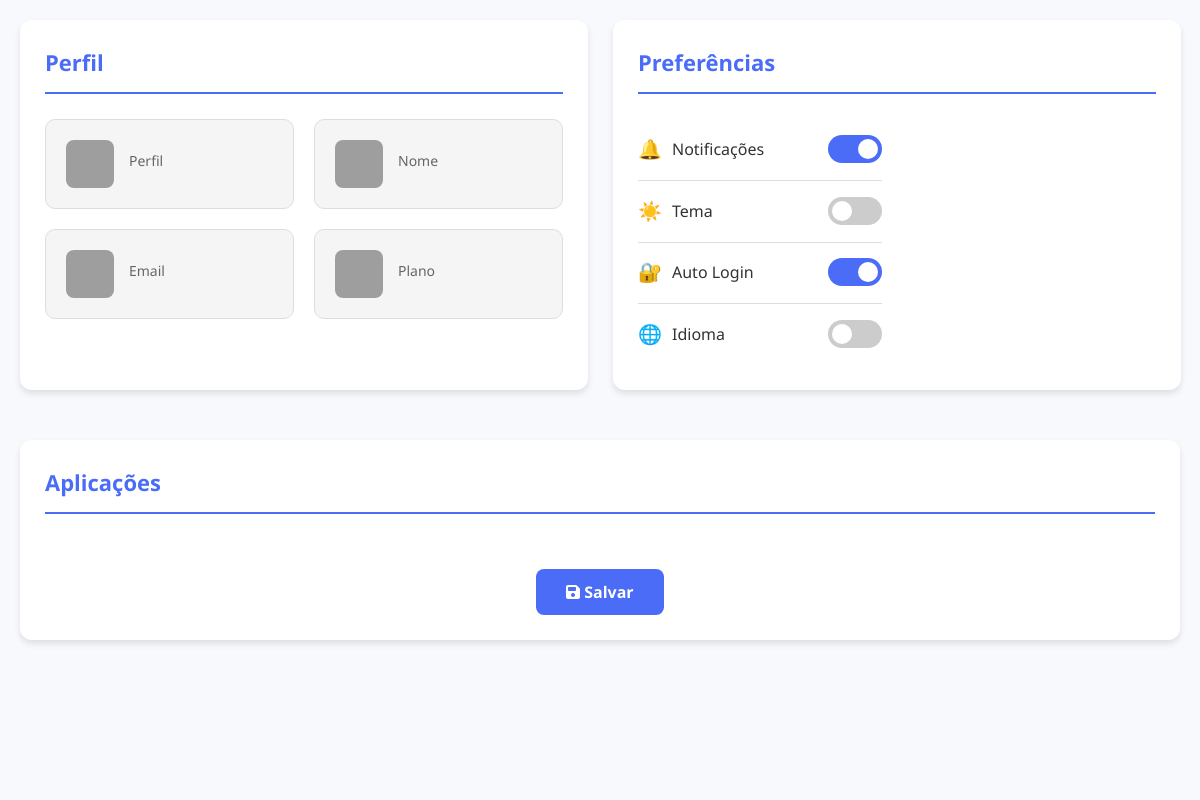
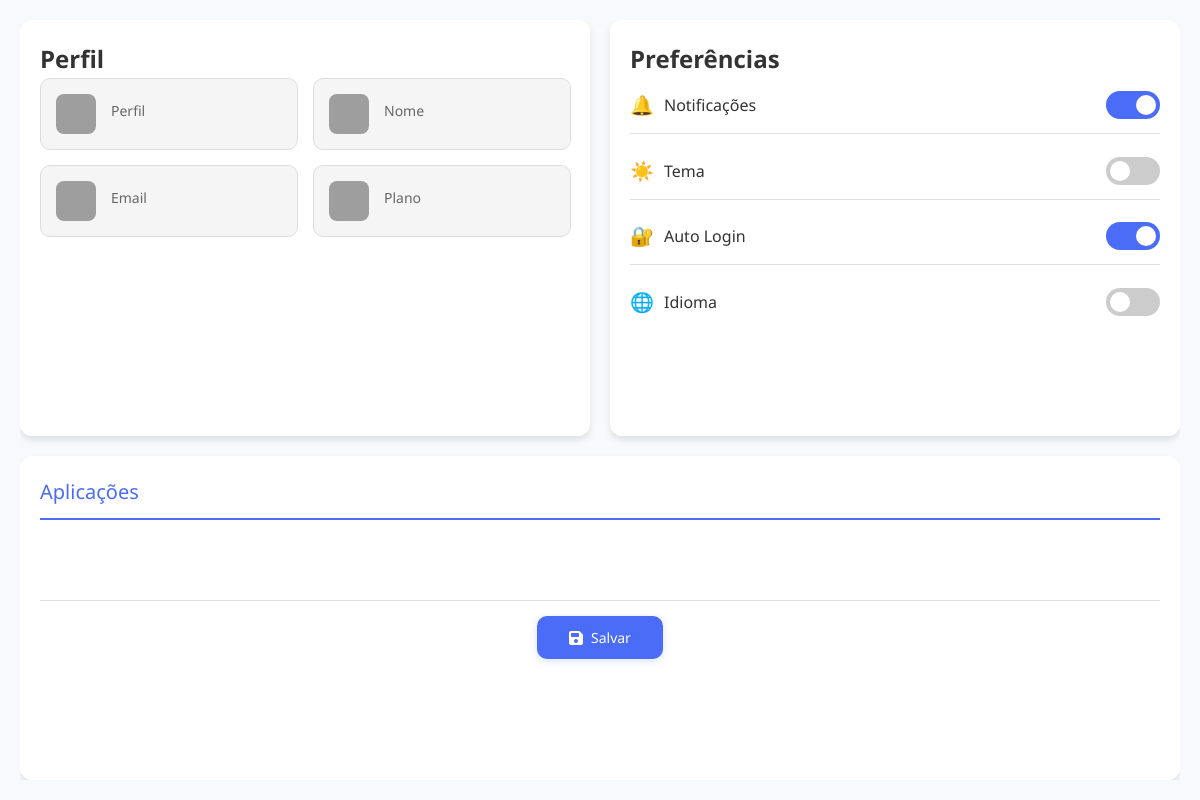
Before and after one commit to CharlesSampaio-CRS/spacehub, an Electron app: page src/pages/settings/settings.html in a window 1200 px wide. Drawn offline with nearby package versions, Linux system fonts and the light colour scheme; some packages are replaced by stand-ins of ours; no server answers; grey boxes are pictures that could not be loaded; a script that the page names is missing.

Commit message:
fixed screen settings

```diff
--- a/src/pages/settings/style.css
+++ b/src/pages/settings/style.css
@@ -25,7 +25,9 @@ body {
   background-color: #f7f9fc;
   color: var(--text-color);
   line-height: 1.6;
-  min-height: 100vh;
+  height: 100vh;
+  margin: 0;
+  overflow: hidden;
 }
 
 body.dark-mode {
@@ -34,9 +36,10 @@ body.dark-mode {
 }
 
 .main-wrapper {
-  max-width: 1200px;
-  margin: 0 auto;
+  height: 100vh;
   padding: 20px;
+  display: flex;
+  flex-direction: column;
 }
 
 .page-header {
@@ -60,48 +63,49 @@ body.dark-mode {
 
 #content-container {
   display: grid;
-  grid-template-columns: repeat(auto-fit, minmax(300px, 1fr));
-  gap: 25px;
+  grid-template-columns: repeat(2, 1fr);
+  gap: 20px;
+  height: calc(100vh - 40px);
+  overflow: hidden;
 }
 
 .config-section {
   background: var(--card-bg);
   border-radius: 12px;
   box-shadow: var(--card-shadow);
-  padding: 25px;
-  margin-bottom: 25px;
-  transition: var(--transition);
+  padding: 20px;
+  display: flex;
+  flex-direction: column;
+  overflow: hidden;
 }
 
-.dark-mode .config-section {
-  background: var(--card-bg-dark);
-  box-shadow: 0 4px 6px rgba(0, 0, 0, 0.3);
+#profile-section {
+  grid-column: 1;
+  grid-row: 1;
 }
 
-.config-section h2 {
-  font-size: 22px;
-  margin-bottom: 25px;
-  padding-bottom: 12px;
-  border-bottom: 2px solid var(--primary-color);
-  color: var(--primary-color);
-  font-weight: 600;
+#preferences-section {
+  grid-column: 2;
+  grid-row: 1;
 }
 
-.dark-mode .config-section h2 {
-  color: #7c8cff;
-  border-bottom-color: #7c8cff;
+#applications-section {
+  grid-column: 1 / -1;
+  grid-row: 2;
+  overflow: auto;
 }
 
 .applications-list {
   display: grid;
-  grid-template-columns: repeat(auto-fill, minmax(220px, 1fr));
-  gap: 20px;
+  grid-template-columns: repeat(2, 1fr);
+  gap: 15px;
+  margin-bottom: 15px;
 }
 
 .application-card {
   background: var(--secondary-color);
   border-radius: 10px;
-  padding: 20px;
+  padding: 15px;
   transition: var(--transition);
   border: 1px solid var(--border-color);
 }
@@ -149,41 +153,205 @@ body.dark-mode {
   font-size: 16px;
 }
 
-/* Applications Section */
-#applications-section {
-  grid-column: span 2;
+.preferences-wrapper {
+  height: 100%;
+  overflow: auto;
+}
+
+#settings-panel {
+  display: flex;
+  flex-direction: column;
+  gap: 10px;
+}
+
+.setting-item {
+  display: flex;
+  justify-content: space-between;
+  align-items: center;
+  padding: 12px 0;
+  border-bottom: 1px solid var(--border-color);
+}
+
+.setting-item:last-child {
+  border-bottom: none;
+}
+
+.application-grid {
+  display: grid;
+  grid-template-columns: repeat(auto-fill, minmax(280px, 1fr));
+  gap: 20px;
+  overflow: auto;
+  padding: 10px;
+  margin: 10px 0;
 }
 
 .application-item {
   display: flex;
   justify-content: space-between;
   align-items: center;
-  padding: 15px 20px;
+  padding: 16px 20px;
   background: var(--secondary-color);
-  border-radius: 10px;
-  margin-bottom: 15px;
+  border-radius: 12px;
   transition: var(--transition);
   border: 1px solid var(--border-color);
 }
 
 .dark-mode .application-item {
   background: var(--card-bg-dark);
-  border-color: #4a4a4a;
+  border-color: #3a3a68;
 }
 
 .application-item:hover {
-  background: var(--hover-bg);
-  transform: translateX(5px);
+  transform: translateY(-2px);
+  box-shadow: 0 4px 8px rgba(0, 0, 0, 0.1);
 }
 
 .dark-mode .application-item:hover {
-  background: var(--hover-bg-dark);
+  box-shadow: 0 4px 8px rgba(0, 0, 0, 0.2);
 }
 
-.application-grid {
-  display: grid;
-  grid-template-columns: repeat(auto-fill, minmax(280px, 1fr));
-  gap: 20px;
+.application-info {
+  display: flex;
+  align-items: center;
+  gap: 15px;
+}
+
+.application-info img {
+  width: 40px;
+  height: 40px;
+  border-radius: 8px;
+  object-fit: cover;
+}
+
+.application-info p {
+  margin: 0;
+  font-size: 14px;
+  font-weight: 500;
+  color: var(--text-color);
+}
+
+.dark-mode .application-info p {
+  color: #f0f0f0;
+}
+
+.application-info p strong {
+  font-weight: 500;
+  display: block;
+  margin-bottom: 4px;
+  font-size: 15px;
+}
+
+.application-toggle {
+  margin-left: 15px;
+}
+
+.save-button-container {
+  margin-top: 20px;
+  padding: 15px 0;
+  border-top: 1px solid var(--border-color);
+  display: flex;
+  justify-content: center;
+}
+
+.dark-mode .save-button-container {
+  border-top-color: #3a3a68;
+}
+
+.save-button {
+  background: var(--primary-color);
+  color: white;
+  border: none;
+  padding: 12px 32px;
+  border-radius: 10px;
+  font-size: 14px;
+  font-weight: 500;
+  cursor: pointer;
+  transition: all 0.3s ease;
+  display: flex;
+  align-items: center;
+  gap: 8px;
+  box-shadow: 0 2px 8px rgba(74, 108, 247, 0.2);
+}
+
+.save-button:hover {
+  background: var(--primary-hover);
+  transform: translateY(-2px);
+  box-shadow: 0 4px 12px rgba(74, 108, 247, 0.3);
+}
+
+.save-button:active {
+  transform: translateY(0);
+  box-shadow: 0 2px 4px rgba(74, 108, 247, 0.2);
+}
+
+.save-button i {
+  font-size: 16px;
+  transition: transform 0.3s ease;
+}
+
+.save-button:hover i {
+  transform: scale(1.1);
+}
+
+.save-button:disabled {
+  background: #ccc;
+  cursor: not-allowed;
+  transform: none;
+  box-shadow: none;
+}
+
+.dark-mode .save-button {
+  box-shadow: 0 2px 8px rgba(74, 108, 247, 0.3);
+}
+
+.dark-mode .save-button:hover {
+  box-shadow: 0 4px 12px rgba(74, 108, 247, 0.4);
+}
+
+#applications-section h2 {
+  font-size: 20px;
+  margin-bottom: 20px;
+  padding-bottom: 10px;
+  border-bottom: 2px solid var(--primary-color);
+  color: var(--primary-color);
+  font-weight: 500;
+}
+
+.dark-mode #applications-section h2 {
+  color: #7c8cff;
+  border-bottom-color: #7c8cff;
+}
+
+/* Ajustes para modo escuro */
+.dark-mode .config-section {
+  background: var(--card-bg-dark);
+}
+
+.dark-mode .application-card {
+  background: var(--card-bg-dark);
+  border-color: #3a3a68;
+}
+
+/* Ajustes para scrollbar */
+.application-grid::-webkit-scrollbar,
+.preferences-wrapper::-webkit-scrollbar {
+  width: 8px;
+}
+
+.application-grid::-webkit-scrollbar-track,
+.preferences-wrapper::-webkit-scrollbar-track {
+  background: transparent;
+}
+
+.application-grid::-webkit-scrollbar-thumb,
+.preferences-wrapper::-webkit-scrollbar-thumb {
+  background: var(--text-secondary);
+  border-radius: 4px;
+}
+
+.application-grid::-webkit-scrollbar-thumb:hover,
+.preferences-wrapper::-webkit-scrollbar-thumb:hover {
+  background: var(--primary-color);
 }
 
 /* Toggle Switch */
@@ -236,22 +404,6 @@ input:checked + .slider:before {
   transform: translateX(26px);
 }
 
-.setting-item {
-  display: flex;
-  justify-content: space-between;
-  align-items: center;
-  padding: 15px 0;
-  border-bottom: 1px solid var(--border-color);
-}
-
-.dark-mode .setting-item {
-  border-bottom-color: #4a4a4a;
-}
-
-.setting-item:last-child {
-  border-bottom: none;
-}
-
 .setting-label {
   display: flex;
   align-items: center;
@@ -268,12 +420,6 @@ input:checked + .slider:before {
 
 .setting-item:hover .mode-icon {
   transform: scale(1.1);
-}
-
-.preferences-wrapper {
-  display: grid;
-  grid-template-columns: 1fr 1fr;
-  gap: 30px;
 }
 
 .language-selector {
@@ -325,37 +471,6 @@ input:checked + .slider:before {
   width: 24px;
   height: 24px;
   border-radius: 4px;
-}
-
-.save-button-container {
-  display: flex;
-  justify-content: center;
-  margin-top: 30px;
-}
-
-.save-button {
-  background-color: var(--primary-color);
-  color: white;
-  border: none;
-  padding: 12px 30px;
-  border-radius: 8px;
-  font-size: 16px;
-  font-weight: 600;
-  cursor: pointer;
-  transition: var(--transition);
-}
-
-.save-button:hover {
-  background-color: var(--primary-hover);
-  transform: translateY(-2px);
-  box-shadow: 0 4px 12px rgba(74, 108, 247, 0.3);
-}
-
-.save-button:disabled {
-  background-color: #ccc;
-  cursor: not-allowed;
-  transform: none;
-  box-shadow: none;
 }
 
 /* Responsividade */
```
